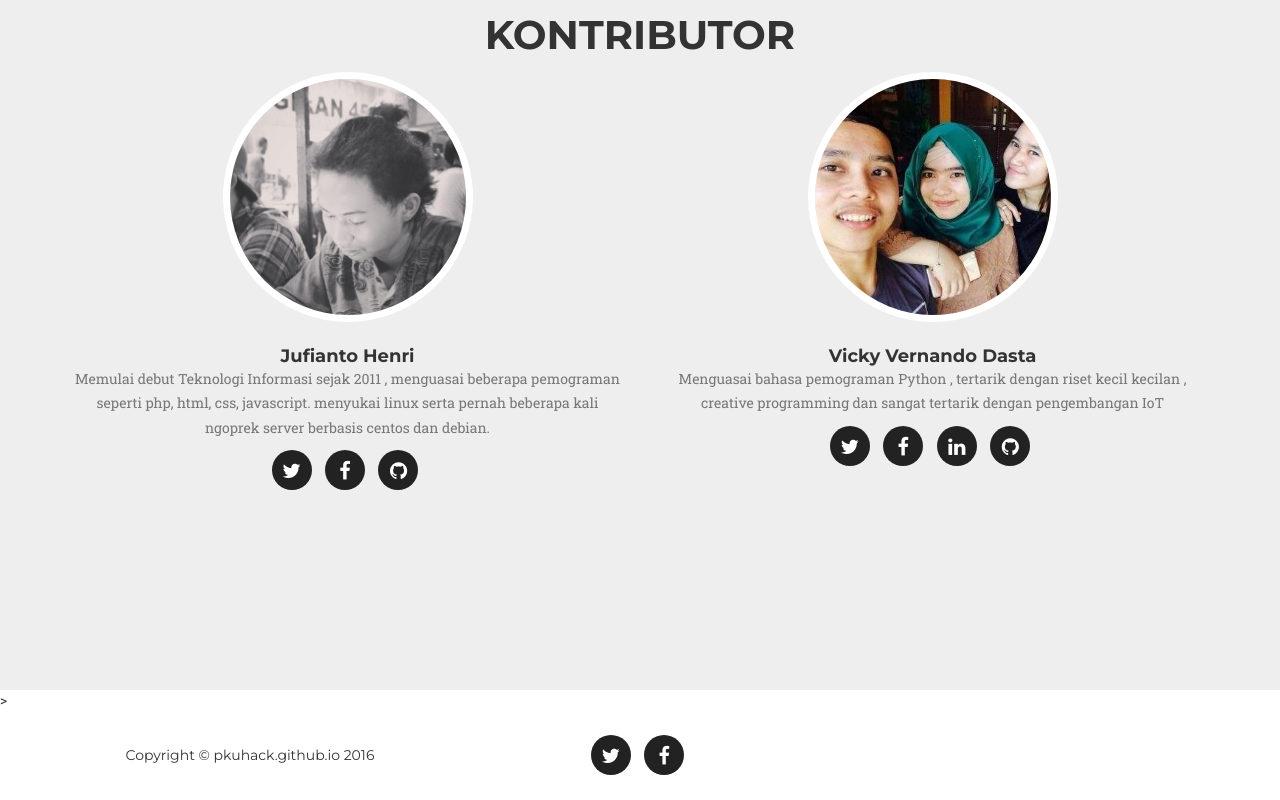
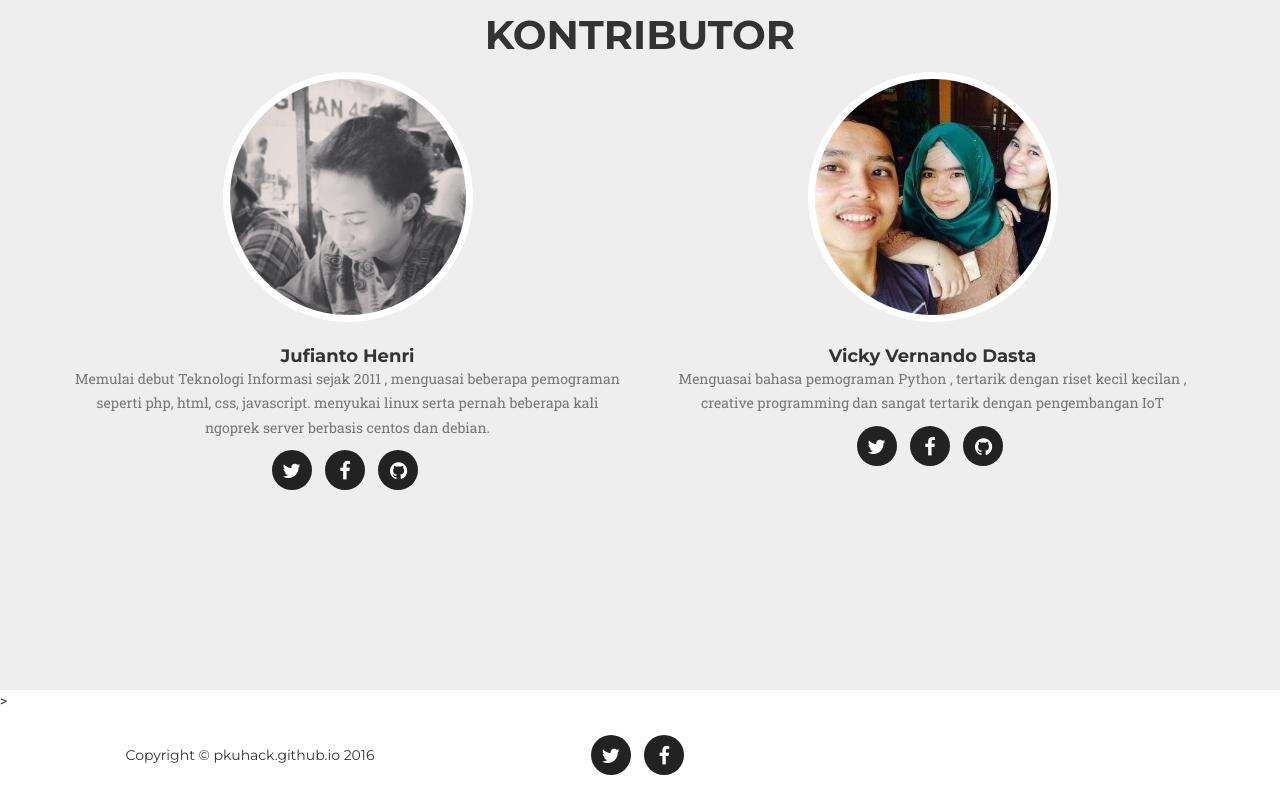
Before and after one commit to pkuhack/pkuhack.github.io, a website: page index.html in a window 1280 px wide. Shown: the part 2634-3434 px from the top of the page. Drawn offline with nearby package versions, Linux system fonts and the light colour scheme; a web font is replaced by a local one.

Commit message:
changes on contributor

```diff
--- a/index.html
+++ b/index.html
@@ -350,8 +350,8 @@
                             </li>
                             <li><a href="https://web.facebook.com/vickyvernandodasta"><i class="fa fa-facebook"></i></a>
                             </li>
-                            <li><a href="#"><i class="fa fa-linkedin"></i></a>
-                            </li>
+                            <!-- <li><a href="#"><i class="fa fa-linkedin"></i></a>
+                            </li> -->
                             <li><a href="https://github.com/vickydasta"><i class="fa fa-github"></i></a>
                             </li>
                         </ul>
```
